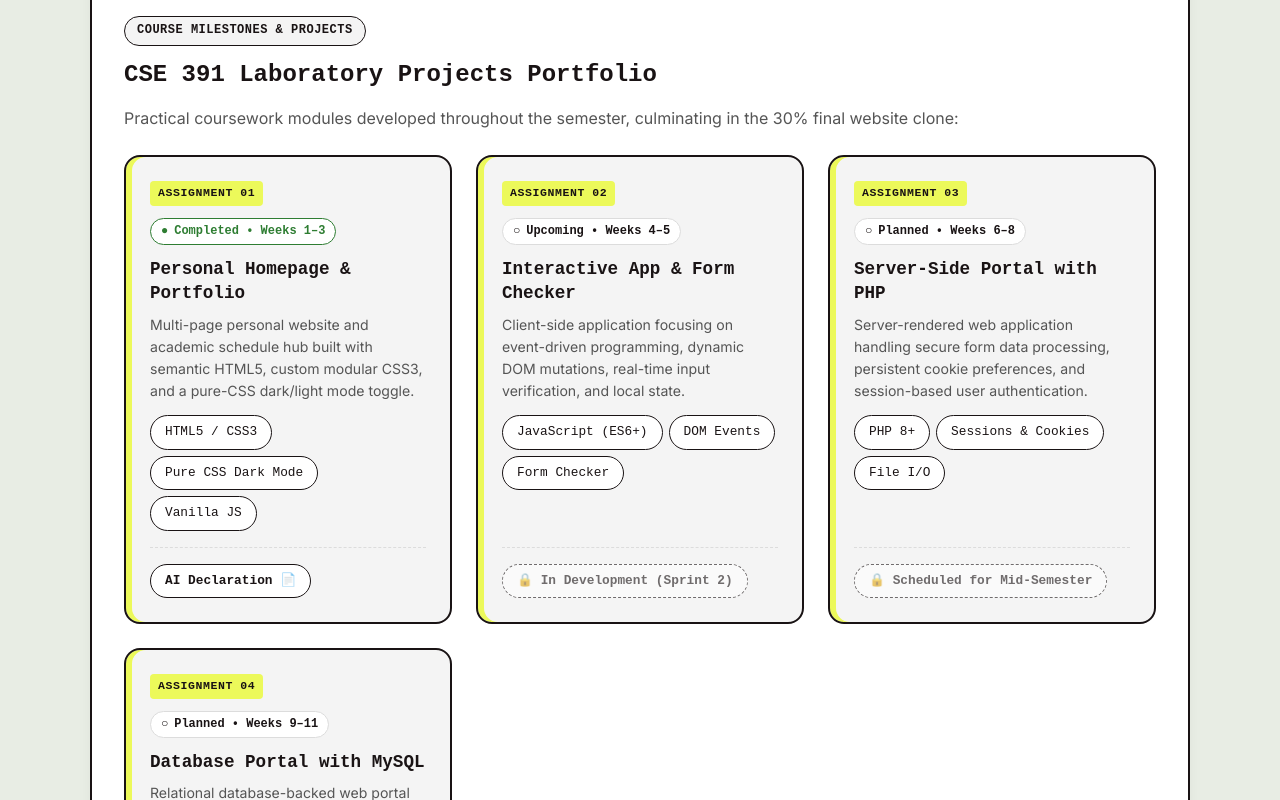
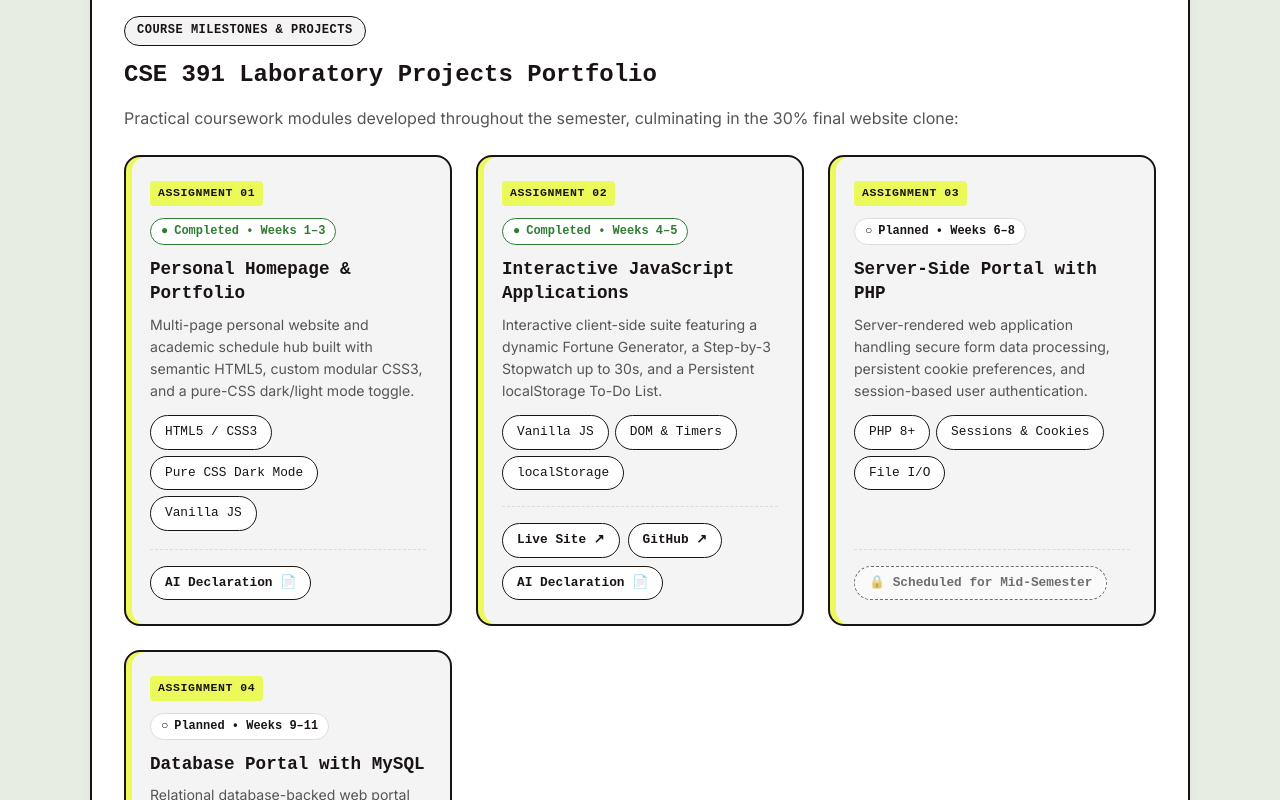
Before and after one commit to HASIB-ALI-RISHAD/CSE391-Assignment-01, a plain HTML site: page projects.html in a window 1280 px wide. Shown: the part 1929-2729 px from the top of the page. Drawn offline with Linux system fonts and the light colour scheme; a web font is replaced by a local one.

Commit message:
Mark Assignment 02 as completed with live and GitHub links on projects page

```diff
--- a/projects.html
+++ b/projects.html
@@ -228,9 +228,9 @@
                                             <strong>Dynamic Client-Side Programming:</strong> Client-side scripting with form elements, event listeners, dynamic DOM manipulation, and event-driven architecture.
                                         </td>
                                         <td>
-                                            <strong>Assignment 02:</strong> Dynamic interactive web application with event callbacks and form checkers.
+                                            <strong>Assignment 02:</strong> Fortune generator, step-by-3 stopwatch, and persistent To-Do list.
                                         </td>
-                                        <td><code>Vanilla JS</code>, <code>DOM API</code>, <code>Event Loop</code></td>
+                                        <td><code>Vanilla JS</code>, <code>DOM API</code>, <code>localStorage</code></td>
                                     </tr>
                                     <tr>
                                         <td><span class="syllabus-week-badge">Weeks 6–7</span></td>
@@ -324,33 +324,39 @@
                                 </div>
                             </article>
 
-                            <!-- Card 2: Assignment 02 (Upcoming) -->
-                            <article class="project-card">
+                            <!-- Card 2: Assignment 02 (Completed) -->
+                            <article class="project-card completed">
                                 <div>
                                     <div class="project-card-top">
                                         <span class="project-milestone-tag">Assignment 02</span>
-                                        <span class="project-status-pill">
-                                            <span>○</span> Upcoming • Weeks 4–5
+                                        <span class="project-status-pill status-active">
+                                            <span>●</span> Completed • Weeks 4–5
                                         </span>
                                     </div>
 
-                                    <h3 class="project-title">Interactive App &amp; Form Checker</h3>
+                                    <h3 class="project-title">Interactive JavaScript Applications</h3>
 
                                     <p class="project-desc">
-                                        Client-side application focusing on event-driven programming, dynamic DOM mutations, real-time input verification, and local state.
+                                        Interactive client-side suite featuring a dynamic Fortune Generator, a Step-by-3 Stopwatch up to 30s, and a Persistent localStorage To-Do List.
                                     </p>
 
                                     <div class="project-tags-container">
-                                        <span class="skill-pill">JavaScript (ES6+)</span>
-                                        <span class="skill-pill">DOM Events</span>
-                                        <span class="skill-pill">Form Checker</span>
+                                        <span class="skill-pill">Vanilla JS</span>
+                                        <span class="skill-pill">DOM &amp; Timers</span>
+                                        <span class="skill-pill">localStorage</span>
                                     </div>
                                 </div>
 
                                 <div class="project-actions">
-                                    <span class="btn-project-link disabled">
-                                        🔒 In Development (Sprint 2)
-                                    </span>
+                                    <a href="https://hasib-ali-rishad.github.io/CSE391-Assignment-02/" target="_blank" rel="noopener noreferrer" class="btn-project-link">
+                                        Live Site ↗
+                                    </a>
+                                    <a href="https://github.com/HASIB-ALI-RISHAD/CSE391-Assignment-02" target="_blank" rel="noopener noreferrer" class="btn-project-link">
+                                        GitHub ↗
+                                    </a>
+                                    <a href="https://hasib-ali-rishad.github.io/CSE391-Assignment-02/docs/AI_Declaration.txt" target="_blank" rel="noopener noreferrer" class="btn-project-link">
+                                        AI Declaration 📄
+                                    </a>
                                 </div>
                             </article>
 
```
